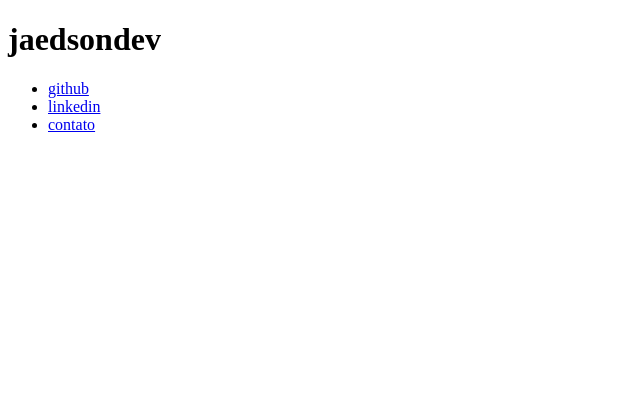
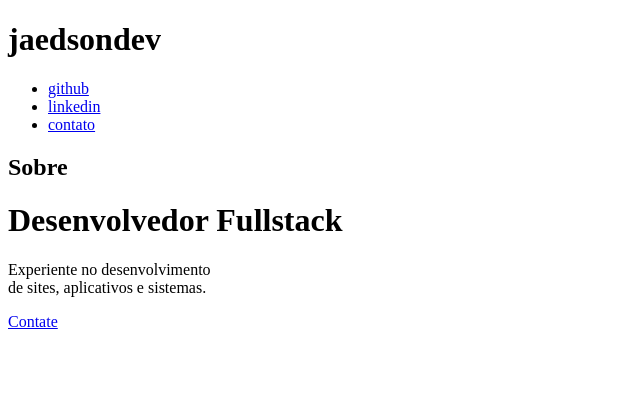
Before and after one commit to jaedsonpys/jaedsondev-web, a Python web app: template templates/index.html in a window 1280 px wide. Shown: the top 394 px of the page, without its empty margins (0-640 px from the left). Run offline with Jinja, Linux system fonts and the light colour scheme; the template is opened without the code that fills it, so the values that code supplies are empty.

Commit message:
creating main content in index.html

```diff
--- a/templates/index.html
+++ b/templates/index.html
@@ -18,5 +18,13 @@
             </ul>
         </nav>
     </header>
+    <main>
+        <div class="mainContent">
+            <h2 class="aboutTitle">Sobre</h2>
+            <h1 class="workTitle">Desenvolvedor <span class="backgroundMark">Fullstack</span></h1>
+            <p class="description">Experiente no desenvolvimento<br>de sites, aplicativos e sistemas.</p>
+            <a href="#contactme">Contate</a>
+        </div>
+    </main>
 </body>
 </html>
```
